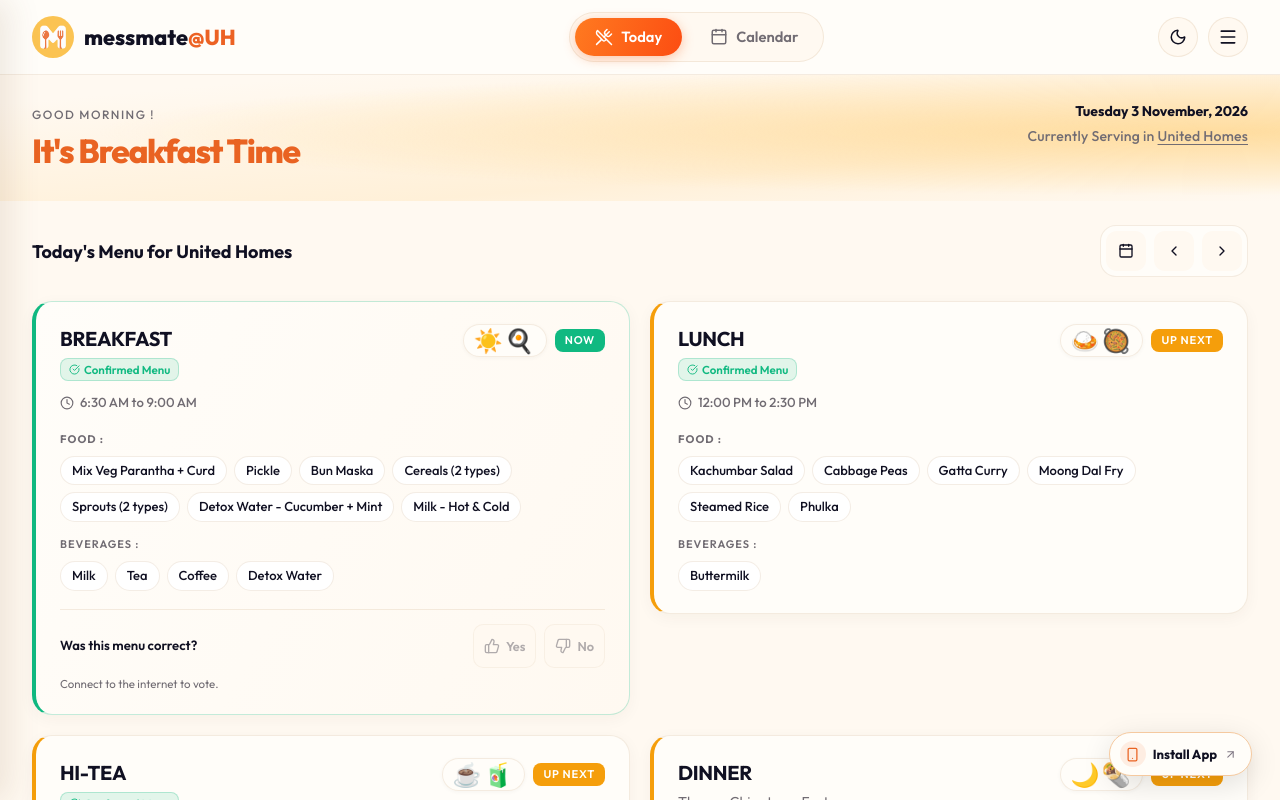
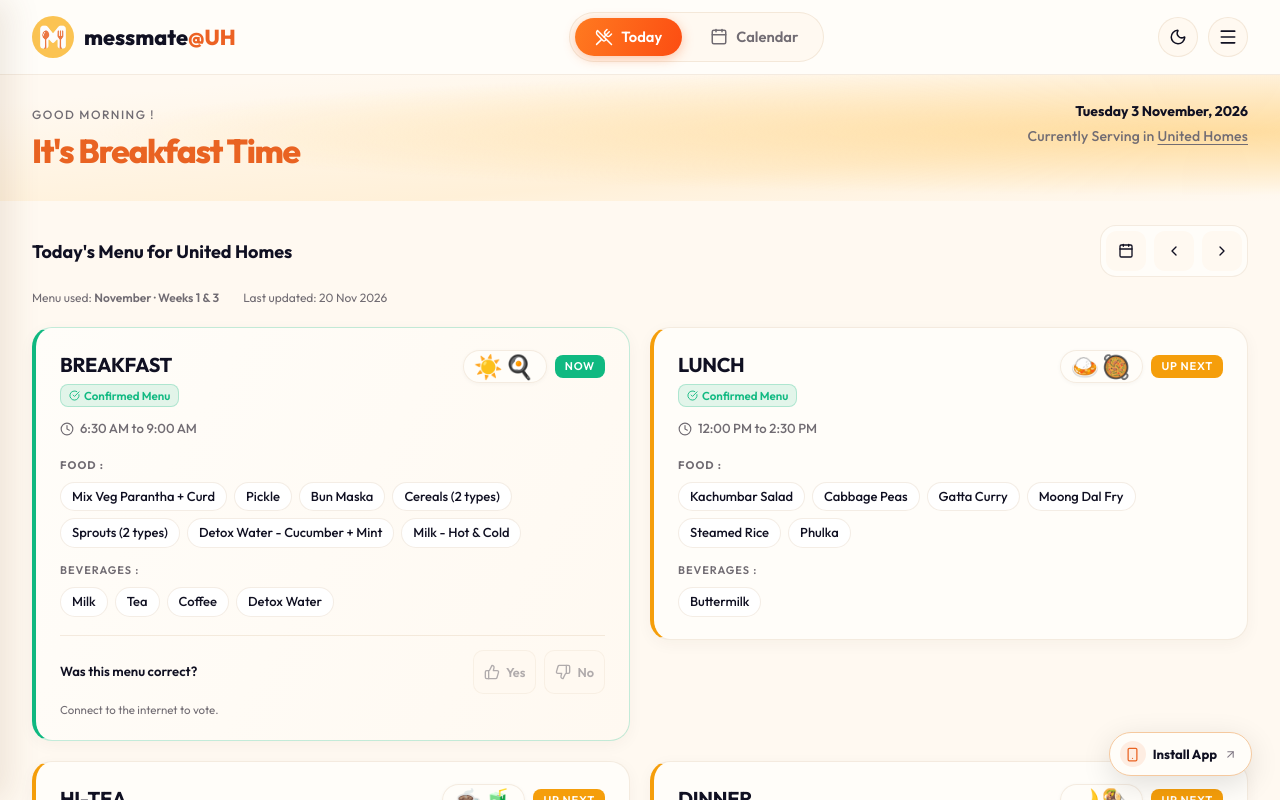
Before and after one commit to souryajeet10/MessMate, a React (Vite) app: page /welcome in a window 1280 px wide. Both pictures are taken after a click on the button "Breakfast". Shown: the top 800 px of the page. Built offline with nearby package versions, Linux system fonts and the light colour scheme; no server answers; the database is empty.

Commit message:
Show menu source and last updated date

```diff
--- a/src/data/menuData.js
+++ b/src/data/menuData.js
@@ -398,6 +398,20 @@ export function getMenuForDate(date = new Date()) {
   return rotationKey === "week_1_and_3" ? weeklyMenu1And3 : weeklyMenu2And4;
 }
 
+export function getMenuSourceLabel(date = new Date()) {
+  const menu = getMenuForDate(date);
+  const sources = [
+    [weeklyMenu1And3, "August · Weeks 1 & 3"],
+    [weeklyMenu2And4, "August · Weeks 2 & 4"],
+    [septWeeklyMenu1And3, "September · Weeks 1 & 3"],
+    [septWeeklyMenu2And4, "September · Weeks 2 & 4"],
+    [octWeeklyMenu1And3, "October · Weeks 1 & 3"],
+    [octWeeklyMenu2And4, "October · Weeks 2 & 4"],
+    [novWeeklyMenu1And3, "November · Weeks 1 & 3"],
+  ];
+  return sources.find(([source]) => source === menu)?.[1] ?? null;
+}
+
 const weeklyMenu = getMenuForDate(new Date());
 
 export const MEAL_ORDER = ["breakfast", "lunch", "hitea", "dinner"];
--- a/src/pages/TodayPage.css
+++ b/src/pages/TodayPage.css
@@ -1,5 +1,31 @@
+.today-menu-info {
+  display: flex;
+  flex-direction: column;
+  gap: 4px;
+  padding: 0 16px 16px;
+  max-width: 900px;
+  margin: 0 auto;
+  width: 100%;
+  font-size: 0.75rem;
+  line-height: 1.5;
+  color: var(--text-secondary);
+  overflow-wrap: anywhere;
+}
+
+.today-menu-info strong { font-weight: 600; }
+
 /* A single desktop meal grid; phone layouts retain their existing flow. */
 @media (min-width: 1024px) {
+  .today-page .today-menu-info {
+    grid-column: 1 / -1;
+    order: -1;
+    flex-direction: row;
+    flex-wrap: wrap;
+    gap: 6px 24px;
+    max-width: none;
+    padding: 0;
+    margin-top: -12px;
+  }
   .today-page .header { padding: 26px 32px !important; max-height: none; }
   .today-page .header-hero-left { align-items: flex-start; }
   .today-page .header-hero-left .header-greeting { text-align: left; font-size: 12px; letter-spacing: 1.5px; }
--- a/src/pages/TodayPage.jsx
+++ b/src/pages/TodayPage.jsx
@@ -3,7 +3,7 @@ import { motion, AnimatePresence } from "framer-motion";
 import { Calendar, ChevronLeft, ChevronRight } from "lucide-react";
 import { useNavigate } from "react-router-dom";
 import { getDayMenu, getTodayName, getMealStatus } from "../utils/menuUtils";
-import { MEAL_ORDER } from "../data/menuData";
+import { MEAL_ORDER, getMenuSourceLabel, getMenuOverrideKey } from "../data/menuData";
 import { useMenuOverrides } from "../hooks/useMenuOverrides";
 import Header from "../components/Header";
 import MealCard from "../components/MealCard";
@@ -30,6 +30,15 @@ export default function TodayPage({ onMenuClick }) {
   const selectedDayName = getTodayName(selectedDate);
   const dayMenu = getDayMenu(selectedDayName, selectedDate, overrides);
   const isToday = dayOffset === 0;
+  const menuSource = getMenuSourceLabel(selectedDate);
+  const menuOverride = overrides[getMenuOverrideKey(selectedDayName, selectedDate)];
+  const updatedAt = menuOverride?.updatedAt;
+  const updatedLabel = typeof updatedAt === "number" && Number.isFinite(new Date(updatedAt).getTime())
+    ? new Date(updatedAt).toLocaleString("en-IN", {
+        day: "numeric", month: "short", year: "numeric",
+        hour: "numeric", minute: "2-digit", timeZone: "Asia/Kolkata",
+      }) + " IST"
+    : null;
 
   const formattedDate = selectedDate.toLocaleDateString("en-IN", {
     weekday: "long",
@@ -122,6 +131,13 @@ export default function TodayPage({ onMenuClick }) {
             </div>
           </div>
 
+          {dayMenu && menuSource && (
+            <div className="today-menu-info" aria-label="Menu source and last update">
+              <span>Menu used: <strong>{menuSource}</strong>{menuOverride ? " · Admin changes applied" : ""}</span>
+              <span>Last updated: {updatedLabel ?? "20 Nov 2026"}</span>
+            </div>
+          )}
+
           {/* Remaining Meal cards Grid */}
           <div className="meals-container">
             <AnimatePresence mode="wait">
--- a/src/utils/menuUtils.js
+++ b/src/utils/menuUtils.js
@@ -55,12 +55,13 @@ export async function updateDayMenu(dayName, dayObj, date = new Date()) {
 
   // Update local cache instantly (writing device gets immediate feedback)
   const current = readLocalCache();
-  current[key] = dayObj;
+  const updatedDay = { ...dayObj, updatedAt: Date.now() };
+  current[key] = updatedDay;
   writeLocalCache(current);
 
   // Push to Firebase — all other devices will update via their onValue listeners
   try {
-    await set(ref(db, `menu_overrides/${key}`), dayObj);
+    await set(ref(db, `menu_overrides/${key}`), updatedDay);
   } catch (err) {
     console.error("[MessMate] Failed to sync to Firebase:", err);
     // Local cache is already updated — at least this device sees the change
@@ -82,6 +83,7 @@ export async function setDayConfirmation(dayName, isConfirmed, date = new Date()
     overrides[key] = { ...baseDay };
   }
   overrides[key].isConfirmed = isConfirmed;
+  overrides[key].updatedAt = Date.now();
   writeLocalCache(overrides);
 
   try {
```
Also changed, not shown: 2 other files (tests, documents, lock files or other folders).
